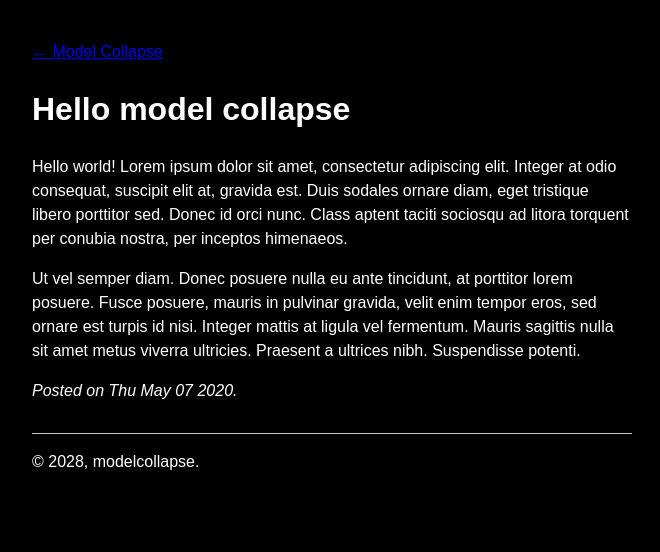
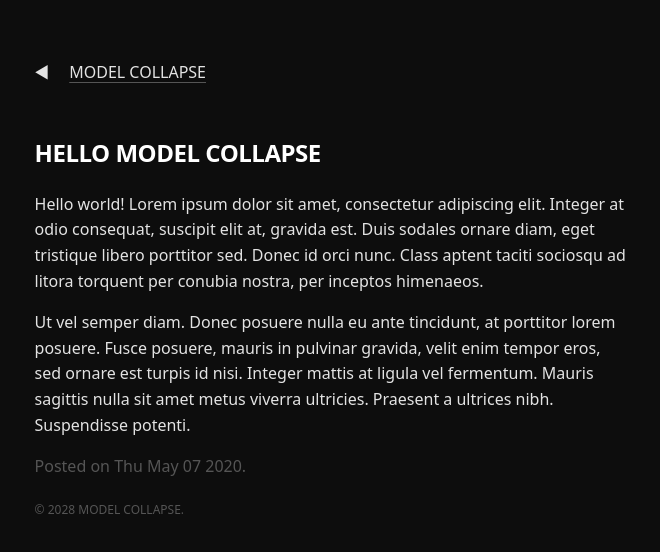
Before and after one commit to robots-building-robots/techblog, a website: page public/posts/01.html in a window 1280 px wide. Shown: the whole page, without its empty margins (308-968 px from the left). Drawn offline with nearby package versions, Linux system fonts and the light colour scheme.

Commit message:
styling edit

```diff
--- a/_header.ejs
+++ b/_header.ejs
@@ -7,4 +7,4 @@
 <link rel="alternate" type="application/rss+xml" href="rss.xml" title="<%= rootPath %>/<%= root.data.title %> RSS">
 </head>
 <body>
-<div class="container">
+<article>
--- a/data.yml
+++ b/data.yml
@@ -1,3 +1,3 @@
 url: https://blog.modelcollapse.site
-title: Model Collapse
-author: modelcollapse
+title: MODEL COLLAPSE
+author: Model Collapse
--- a/index.css
+++ b/index.css
@@ -1,22 +1,103 @@
+/* Core Variables */
+:root {
+  --bg: #0d0d0d;
+  --text-primary: #e3e3e3;
+  --text-secondary: #555555;
+  --border: #333333;
+  --accent: #ffffff;
+  --v-spacing: 3em;
+  --h-spacing: 1.5em;
+}
 body {
   background: black;
   color: white;
   font: 16px/1.5 sans-serif;
+  font-family: system-ui, -apple-system, BlinkMacSystemFont, "Segoe UI", Roboto, "Helvetica Neue", Arial, sans-serif;
 }
-.container {
-    max-width: 600px;
+body {
+  background-color: var(--bg);
+  color: var(--text-primary);
+  font-family: system-ui, -apple-system, sans-serif;
+  line-height: 1.6;
   margin: 40px auto;
+  padding: 0 20px;
+  word-wrap: break-word;
 }
-img.logo {
-    float: right;
+
+h1, h2, h3 {
+  color: #ffffff;
+  font-weight: 600;
+  letter-spacing: -0.02em;
+  text-transform: uppercase;
 }
+
 a {
-    // off white
-    color: #eee;
+  color: var(--text-primary);
+  text-decoration: underline;
+  text-decoration-color: var(--text-secondary);;
+  text-underline-offset: 4px;
+  transition: all 0.2s ease;
+}
+
+a:hover {
+  text-decoration-color: var(--accent);
+  color: var(--accent);
+}
+
+article {
+  max-width: 65ch;      /* Sets width based on the character '0' of your font */
+  width: 100%;          /* Ensures it shrinks on mobile */
+  margin: 60px auto;    /* Centers the column */
+  padding: 0 1.5rem;    /* Prevents text from touching screen edges on phones */
+}
+
+code {
+  font-family: ui-monospace, "Cascadia Code", monospace;
+  background: var(--text-secondary);
+  padding: 0.2em 0.4em;
+  border-radius: 3px;
+  font-size: 0.9em;
+  border: 1px solid var(--border);
+}
+
+pre {
+  background: var(--text-secondary);
+  padding: 1.5rem;
+  overflow-x: auto;
+  border: 1px solid var(--border);
+  border-radius: 4px;
+}
+
+small {
+  font-size: 12px;
+}
+
+time, .meta {
+  font-size: 1rem;
+}
+
+footer {
+  color: var(--text-secondary);
+  text-transform: uppercase;
 }
 hr {
   border: 0;
   height: 1px;
-    background: #ccc;
-    margin-top: 30px;
+  background: var(--border);
+  margin: var(--v-spacing) auto;
 }
+
+.header {
+  display: flex;
+  align-items: center;
+  gap: 20px;
+  margin-bottom: var(--v-spacing);
+}
+img.logo {
+  width: 70px;
+  height: auto;
+}
+
+.dim {
+  color: var(--text-secondary);
+}
--- a/public/index.css
+++ b/public/index.css
@@ -1,22 +1,103 @@
+/* Core Variables */
+:root {
+  --bg: #0d0d0d;
+  --text-primary: #e3e3e3;
+  --text-secondary: #555555;
+  --border: #333333;
+  --accent: #ffffff;
+  --v-spacing: 3em;
+  --h-spacing: 1.5em;
+}
 body {
   background: black;
   color: white;
   font: 16px/1.5 sans-serif;
+  font-family: system-ui, -apple-system, BlinkMacSystemFont, "Segoe UI", Roboto, "Helvetica Neue", Arial, sans-serif;
 }
-.container {
-    max-width: 600px;
+body {
+  background-color: var(--bg);
+  color: var(--text-primary);
+  font-family: system-ui, -apple-system, sans-serif;
+  line-height: 1.6;
   margin: 40px auto;
+  padding: 0 20px;
+  word-wrap: break-word;
 }
-img.logo {
-    float: right;
+
+h1, h2, h3 {
+  color: #ffffff;
+  font-weight: 600;
+  letter-spacing: -0.02em;
+  text-transform: uppercase;
 }
+
 a {
-    // off white
-    color: #eee;
+  color: var(--text-primary);
+  text-decoration: underline;
+  text-decoration-color: var(--text-secondary);;
+  text-underline-offset: 4px;
+  transition: all 0.2s ease;
+}
+
+a:hover {
+  text-decoration-color: var(--accent);
+  color: var(--accent);
+}
+
+article {
+  max-width: 65ch;      /* Sets width based on the character '0' of your font */
+  width: 100%;          /* Ensures it shrinks on mobile */
+  margin: 60px auto;    /* Centers the column */
+  padding: 0 1.5rem;    /* Prevents text from touching screen edges on phones */
+}
+
+code {
+  font-family: ui-monospace, "Cascadia Code", monospace;
+  background: var(--text-secondary);
+  padding: 0.2em 0.4em;
+  border-radius: 3px;
+  font-size: 0.9em;
+  border: 1px solid var(--border);
+}
+
+pre {
+  background: var(--text-secondary);
+  padding: 1.5rem;
+  overflow-x: auto;
+  border: 1px solid var(--border);
+  border-radius: 4px;
+}
+
+small {
+  font-size: 12px;
+}
+
+time, .meta {
+  font-size: 1rem;
+}
+
+footer {
+  color: var(--text-secondary);
+  text-transform: uppercase;
 }
 hr {
   border: 0;
   height: 1px;
-    background: #ccc;
-    margin-top: 30px;
+  background: var(--border);
+  margin: var(--v-spacing) auto;
 }
+
+.header {
+  display: flex;
+  align-items: center;
+  gap: 20px;
+  margin-bottom: var(--v-spacing);
+}
+img.logo {
+  width: 70px;
+  height: auto;
+}
+
+.dim {
+  color: var(--text-secondary);
+}
--- a/public/posts/01.html
+++ b/public/posts/01.html
@@ -1,24 +1,29 @@
 <!DOCTYPE html>
 <html>
 <head>
-<title>Model Collapse</title>
+<title>MODEL COLLAPSE</title>
 <meta charset="utf-8">
 <link rel="stylesheet" href="../index.css">
-<link rel="alternate" type="application/rss+xml" href="rss.xml" title="../Model Collapse RSS">
+<link rel="alternate" type="application/rss+xml" href="rss.xml" title="../MODEL COLLAPSE RSS">
 </head>
 <body>
-<div class="container">
+<article>
 
-<p><a href="../index.html">&larr; Model Collapse</a></p>
+<p class="header">
+    &#x25C0;
+    <!-- <img class="logo" src="../img/logo.png" alt="model collapse logo" />     -->
+    <a href="../index.html"> MODEL COLLAPSE</a>
+</p>
 
 <h1>Hello model collapse</h1>
 <p>Hello world! Lorem ipsum dolor sit amet, consectetur adipiscing elit. Integer at odio consequat, suscipit elit at, gravida est. Duis sodales ornare diam, eget tristique libero porttitor sed. Donec id orci nunc. Class aptent taciti sociosqu ad litora torquent per conubia nostra, per inceptos himenaeos.</p>
 <p>Ut vel semper diam. Donec posuere nulla eu ante tincidunt, at porttitor lorem posuere. Fusce posuere, mauris in pulvinar gravida, velit enim tempor eros, sed ornare est turpis id nisi. Integer mattis at ligula vel fermentum. Mauris sagittis nulla sit amet metus viverra ultricies. Praesent a ultrices nibh. Suspendisse potenti.</p>
 
-<p><em>Posted on Thu May 07 2020.</em></p>
+<p class="dim">Posted on <time>Thu May 07 2020</time>.</p>
 
-<hr>
-<p>&copy; 2028, modelcollapse.</p>
-</div>
+<footer>
+    <small>&copy; 2028 Model Collapse.</small>
+</footer>
+</article>
 </body>
 </html>
--- a/public/posts/02.html
+++ b/public/posts/02.html
@@ -1,24 +1,29 @@
 <!DOCTYPE html>
 <html>
 <head>
-<title>Model Collapse</title>
+<title>MODEL COLLAPSE</title>
 <meta charset="utf-8">
 <link rel="stylesheet" href="../index.css">
-<link rel="alternate" type="application/rss+xml" href="rss.xml" title="../Model Collapse RSS">
+<link rel="alternate" type="application/rss+xml" href="rss.xml" title="../MODEL COLLAPSE RSS">
 </head>
 <body>
-<div class="container">
+<article>
 
-<p><a href="../index.html">&larr; Model Collapse</a></p>
+<p class="header">
+    &#x25C0;
+    <!-- <img class="logo" src="../img/logo.png" alt="model collapse logo" />     -->
+    <a href="../index.html"> MODEL COLLAPSE</a>
+</p>
 
 <h1>Another post</h1>
 <p>Cras a dolor sit amet ipsum fermentum tincidunt ut vel est. Duis mattis tortor eget diam tempus, nec facilisis urna sollicitudin. Etiam neque quam, pulvinar in dapibus in, malesuada at ante. Suspendisse sed risus blandit, dapibus felis a, porttitor ligula. Suspendisse tempus nec tortor quis molestie.</p>
 <p>Aliquam quis quam eget dui aliquam tincidunt. Cras scelerisque, augue nec iaculis finibus, nunc tortor tempus risus, id volutpat ex lacus non tortor. Nam a diam ex. Etiam sodales nulla risus, dignissim vulputate nibh finibus at. Aenean ultrices lectus nec sem consequat feugiat. Phasellus molestie viverra efficitur.</p>
 
-<p><em>Posted on Fri May 08 2020.</em></p>
+<p class="dim">Posted on <time>Fri May 08 2020</time>.</p>
 
-<hr>
-<p>&copy; 2028, modelcollapse.</p>
-</div>
+<footer>
+    <small>&copy; 2028 Model Collapse.</small>
+</footer>
+</article>
 </body>
 </html>
--- a/public/rss.xml
+++ b/public/rss.xml
@@ -2,7 +2,7 @@
 <rss version="2.0" xmlns:atom="http://www.w3.org/2005/Atom">
 <channel>
 
-<title>Model Collapse</title>
+<title>MODEL COLLAPSE</title>
 <link></link>
 <description>model collapse</description>
 <atom:link href="/rss.xml" rel="self" type="application/rss+xml" />
```
Also changed, not shown: _footer.ejs (+4 -3 lines), index.ejs (+7 -2 lines), posts/item.ejs (+6 -2 lines), img/logo.png (added), public/img/logo.png (added), public/index.html. Lines whose indentation alone changed are shown as unchanged.
